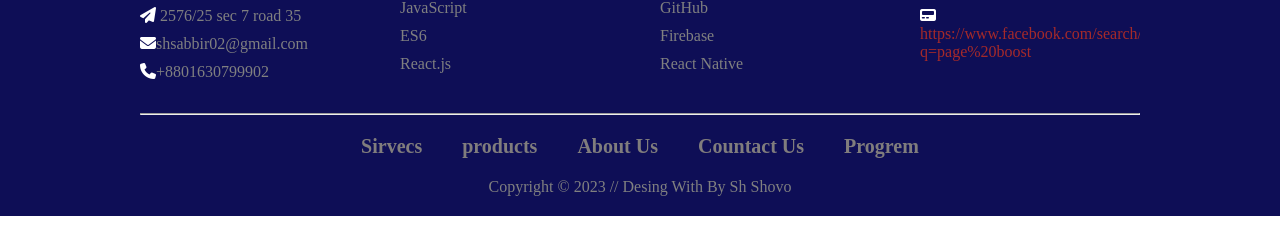
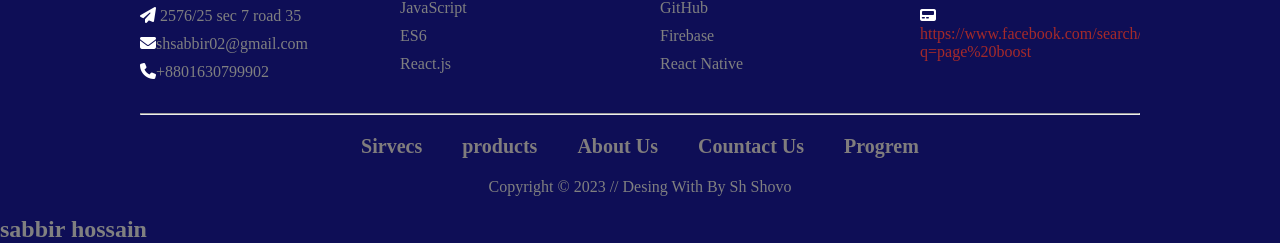
Before and after one commit to sabbirhossainshovo/Programming-Shikbo, a plain HTML site: page projat 01.html in a window 1280 px wide. Shown: the part 6810-7053 px from the top of the page. Before the commit the page ends 7026 px from the top, so only its background shows below. Drawn offline with Linux system fonts and the light colour scheme.

Commit message:
2nd commit

```diff
--- a/projat 01.html
+++ b/projat 01.html
@@ -716,6 +716,7 @@
         </div>
 
     </div>
+    <h2>sabbir hossain</h2>
 
 </footer>
 
```
